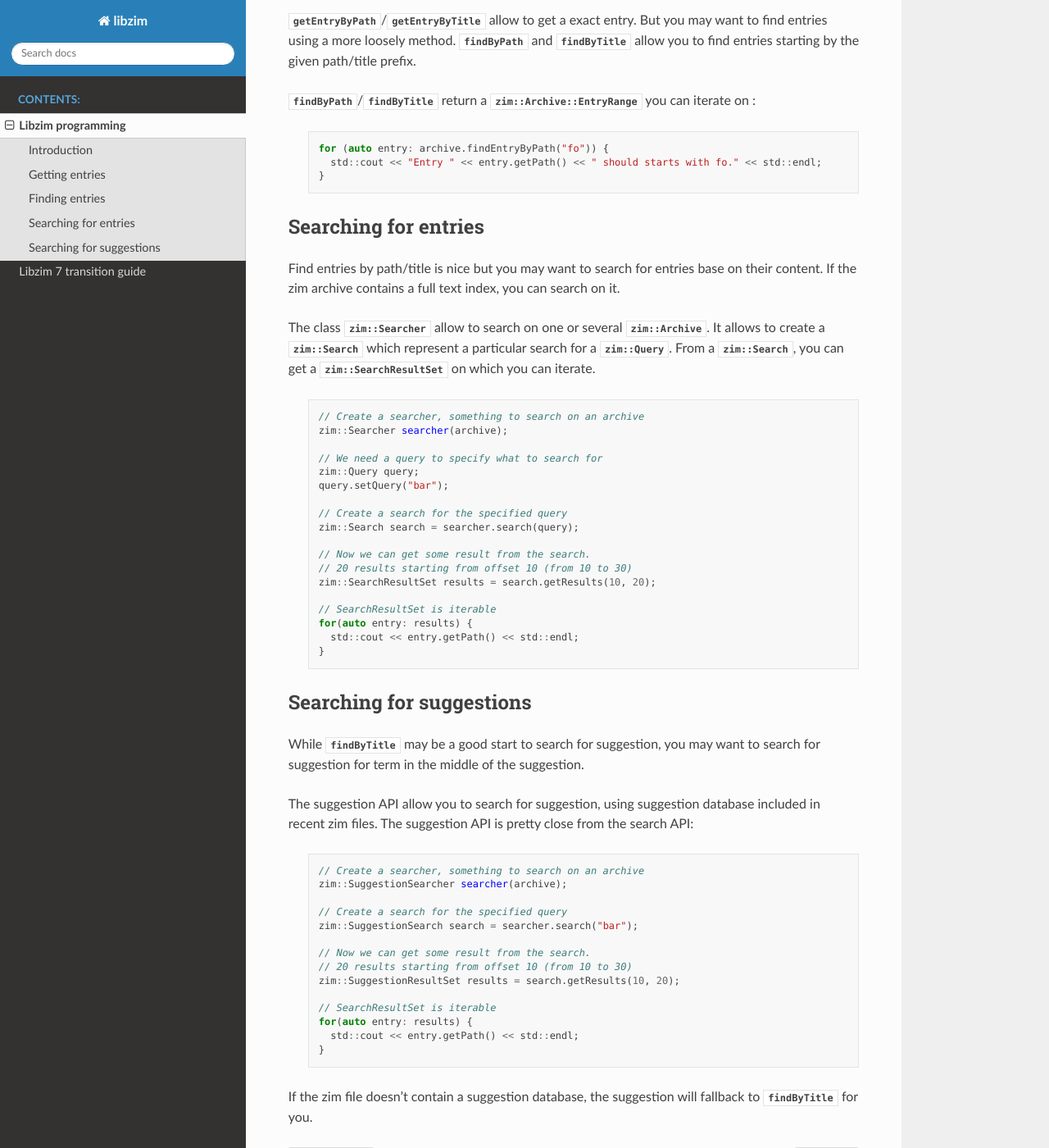
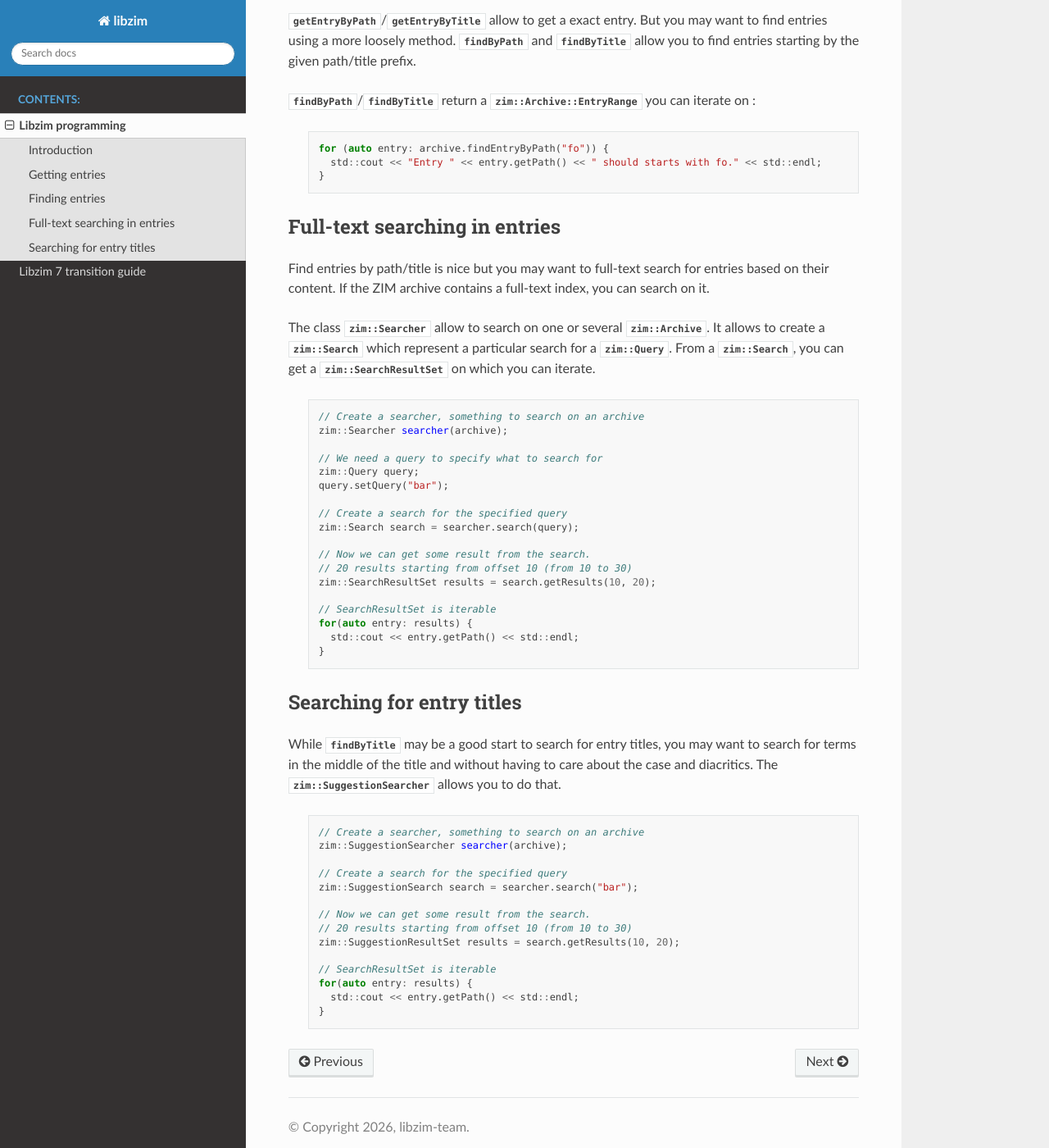
Before and after one commit to openzim/libzim, a Sphinx documentation site: the page built from docs/usage.rst, in a window 1280 px wide and 1400 px high, scrolled down 1719 px. Shown: the whole window at 82% size. Built offline with Sphinx 7.4.7 and the Read the Docs theme 3.1.0, drawn with Linux system fonts in a browser that asks for light colours; pages that are not in the unit, such as notebooks, are missing from menus.

Commit message:
Few improvements around suggestions and fulltext search doc

```diff
--- a/docs/usage.rst
+++ b/docs/usage.rst
@@ -91,11 +91,12 @@ But you may want to find entries using a more loosely method.
       std::cout << "Entry " << entry.getPath() << " should starts with fo." << std::endl;
     }
 
-Searching for entries
----------------------
+Full-text searching in entries
+------------------------------
 
-Find entries by path/title is nice but you may want to search for entries base on their content.
-If the zim archive contains a full text index, you can search on it.
+Find entries by path/title is nice but you may want to full-text
+search for entries based on their content.  If the ZIM archive contains
+a full-text index, you can search on it.
 
 The class |Searcher| allow to search on one or several |Archive|.
 It allows to create a |Search| which represent a particular search for a |Query|.
@@ -122,14 +123,13 @@ From a |Search|, you can get a |SearchResultSet| on which you can iterate.
       std::cout << entry.getPath() << std::endl;
     }
 
-Searching for suggestions
--------------------------
+Searching for entry titles
+--------------------------
 
-While |findByTitle| may be a good start to search for suggestion, you may want to search for suggestion for term
-in the middle of the suggestion.
-
-The suggestion API allow you to search for suggestion, using suggestion database included in recent zim files.
-The suggestion API is pretty close from the search API:
+While |findByTitle| may be a good start to search for entry titles,
+you may want to search for terms in the middle of the title and
+without having to care about the case and diacritics. The
+|SuggestionSearcher| allows you to do that.
 
  .. code-block:: c++
 
@@ -148,8 +148,6 @@ The suggestion API is pretty close from the search API:
       std::cout << entry.getPath() << std::endl;
     }
 
-If the zim file doesn't contain a suggestion database, the suggestion will fallback to |findByTitle| for you.
-
  .. Declare some replacement helpers
 
  .. |Archive| replace:: :class:`zim::Archive`
@@ -159,6 +157,7 @@ If the zim file doesn't contain a suggestion database, the suggestion will fallb
  .. |EntryNotFound| replace:: :class:`zim::EntryNotFound`
  .. |Searcher| replace:: :class:`zim::Searcher`
  .. |Search| replace:: :class:`zim::Search`
+ .. |SuggestionSearcher| replace:: :class:`zim::SuggestionSearcher`
  .. |Query| replace:: :class:`zim::Query`
  .. |SearchResultSet| replace:: :class:`zim::SearchResultSet`
  .. |getEntryByPath| replace:: :func:`getEntryByPath<void zim::Archive::getEntryByPath(const std::string&) const>`
```
